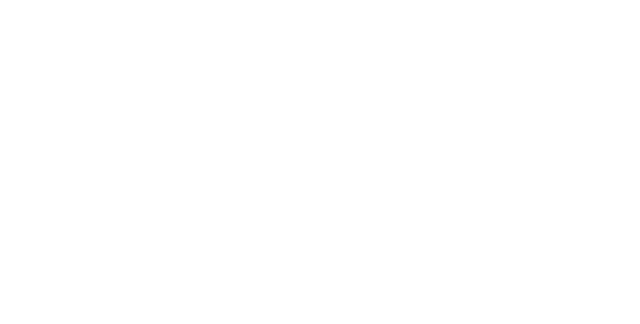
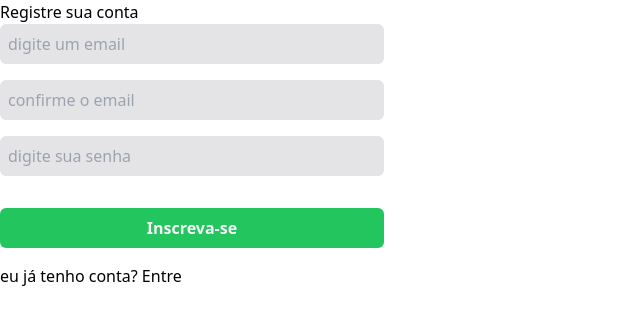
Before and after one commit to CaioLima10/admin-dashboard, a React (Vite) app: page /signup in a window 1280 px wide. Shown: the top 324 px of the page, without its empty margins (0-640 px from the left). Built offline with nearby package versions, Linux system fonts and the light colour scheme.

Commit message:
feat: signin and signup, route private

```diff
--- a/src/App.tsx
+++ b/src/App.tsx
@@ -1,5 +1,12 @@
+import { AuthProvider } from "./context/auth";
+import { RoutesApp } from "./routes";
+
 export function App() {
-  return <main></main>;
+  return (
+    <AuthProvider>
+      <RoutesApp />
+    </AuthProvider>
+  );
 }
 
 export default App;
--- /dev/null
+++ b/src/components/button/index.tsx
@@ -0,0 +1,15 @@
+import { ButtonHTMLAttributes } from "react";
+
+type ButtonProps = ButtonHTMLAttributes<HTMLButtonElement>;
+
+export function Button(props: ButtonProps) {
+  return (
+    <button
+      className="p-2 outline-none border-none rounded-md w-full cursor-pointer
+      bg-green-500 text-zinc-100 font-semibold text-base max-w-sm"
+      {...props}
+    >
+      {props.children}
+    </button>
+  );
+}
--- /dev/null
+++ b/src/components/input/index.tsx
@@ -0,0 +1,12 @@
+import { InputHTMLAttributes } from "react";
+
+type InputProps = InputHTMLAttributes<HTMLInputElement>;
+
+export function Input(props: InputProps) {
+  return (
+    <input
+      {...props}
+      className="outline-none p-2 w-full max-w-sm rounded-md text-base bg-zinc-200 border-none"
+    />
+  );
+}
--- /dev/null
+++ b/src/context/auth.tsx
@@ -0,0 +1,87 @@
+import { createContext, useEffect, useState } from "react";
+import { IUserAuthProps, IUserProviderProps } from "./types";
+
+export interface IContextData {
+  user: IUserAuthProps | null;
+  signed: boolean;
+  signin: (email: string, password: string) => void;
+  signup: (email: string, password: string) => void;
+
+  signout: () => void;
+}
+
+export const AuthContext = createContext<IContextData>({} as IContextData);
+
+export const AuthProvider = ({ children }: IUserProviderProps) => {
+  const [user, setUser] = useState<IUserAuthProps | null>(null);
+
+  useEffect(() => {
+    const userToken = localStorage.getItem("users_token");
+    const usersStorage = localStorage.getItem("users_db");
+
+    if (userToken && usersStorage) {
+      const hasUser = JSON.parse(usersStorage)?.filter(
+        (user: IUserAuthProps) => user.email === JSON.parse(userToken).email
+      );
+
+      if (hasUser) setUser(hasUser[0]);
+    }
+  }, []);
+
+  const signed = !!user;
+
+  const signin = (email: string, password: string) => {
+    const usersStorage = JSON.parse(localStorage.getItem("users_db") || "[]");
+
+    const hasUser = usersStorage?.filter(
+      (user: IUserAuthProps) => user.email === email
+    );
+
+    if (hasUser?.length) {
+      if (hasUser[0].email === email && hasUser[0].password === password) {
+        const token = Math.random().toString(36).substring(2);
+        localStorage.setItem("user_token", JSON.stringify({ email, token }));
+        setUser(hasUser);
+        return;
+      } else {
+        return "E-mail ou senha incorreta";
+      }
+    } else {
+      return "Usuario não cadastrado";
+    }
+  };
+
+  const signup = (email: string, password: string) => {
+    const usersStorage = JSON.parse(localStorage.getItem("users_db") || "[]");
+
+    const hasUser = usersStorage?.filter(
+      (user: IUserAuthProps) => user.email === email
+    );
+
+    if (hasUser?.length) {
+      return "Já tem uma conta com esse E-mail";
+    }
+    let newUser;
+
+    if (usersStorage) {
+      newUser = [...usersStorage, { email, password }];
+    } else {
+      newUser = [{ email, password }];
+    }
+
+    localStorage.setItem("users_db", JSON.stringify(newUser));
+
+    return;
+  };
+
+  const signout = () => {
+    setUser(null);
+    localStorage.removeItem("users_token");
+  };
+
+  return (
+    <AuthContext.Provider value={{ user, signed, signin, signup, signout }}>
+      {children}
+    </AuthContext.Provider>
+  );
+};
--- /dev/null
+++ b/src/context/hooks.tsx
@@ -0,0 +1,8 @@
+import { useContext } from "react";
+import { AuthContext } from "./auth";
+
+export function useAuth() {
+  const context = useContext(AuthContext);
+
+  return context;
+}
--- /dev/null
+++ b/src/context/types.ts
@@ -0,0 +1,8 @@
+export interface IUserAuthProps {
+  email: string;
+  password: string;
+}
+
+export interface IUserProviderProps {
+  children: JSX.Element;
+}
--- /dev/null
+++ b/src/pages/home/index.tsx
@@ -0,0 +1,14 @@
+import { useNavigate } from "react-router-dom";
+import { Button } from "../../components/button";
+import { useAuth } from "../../context/hooks";
+
+export function HomePage() {
+  const navigate = useNavigate();
+  const { signout } = useAuth();
+
+  return (
+    <div>
+      <Button onClick={() => [signout(), navigate("/")]}>Sair</Button>
+    </div>
+  );
+}
--- /dev/null
+++ b/src/pages/signin/index.tsx
@@ -0,0 +1,59 @@
+import { useState } from "react";
+import { Button } from "../../components/button";
+import { Input } from "../../components/input";
+import { Link, useNavigate } from "react-router-dom";
+import { useAuth } from "../../context/hooks";
+
+export function Signin() {
+  const { signin } = useAuth();
+  const navigate = useNavigate();
+
+  const [email, setEmail] = useState("");
+  const [password, setPassword] = useState("");
+  const [error, setError] = useState("");
+
+  function handleLogin() {
+    if (!email || !password) {
+      setError("Preencha todos os campos");
+      return;
+    }
+
+    const res = signin(email, password);
+
+    if (res) {
+      setError(res);
+      return;
+    }
+
+    navigate("/home");
+  }
+
+  return (
+    <form>
+      <h1>Registre sua conta</h1>
+      <div className="flex flex-col gap-4">
+        <Input
+          value={email}
+          onChange={(event) => [setEmail(event.target.value), setError("")]}
+          placeholder="digite um email"
+          type="text"
+        />
+        <Input
+          value={password}
+          onChange={(event) => [setPassword(event.target.value), setError("")]}
+          placeholder="digite sua senha"
+          type="password"
+        />
+        <span>{error}</span>
+        <Button type="button" onClick={handleLogin}>
+          Registrar
+        </Button>
+
+        <div>
+          <span>Não tem uma conta?</span>
+          <Link to={"/signup"}>&nbsp;Registre-se</Link>
+        </div>
+      </div>
+    </form>
+  );
+}
--- /dev/null
+++ b/src/pages/signup/index.tsx
@@ -0,0 +1,73 @@
+import { Link, useNavigate } from "react-router-dom";
+import { Input } from "../../components/input";
+import { Button } from "../../components/button";
+import { useState } from "react";
+import { useAuth } from "../../context/hooks";
+
+export function Signup() {
+  const navigate = useNavigate();
+  const { signup } = useAuth();
+
+  const [email, setEmail] = useState("");
+  const [emailConfirm, setEmailConfirm] = useState("");
+  const [password, setPassword] = useState("");
+  const [error, setError] = useState("");
+
+  function handleSignup() {
+    if (!email || !emailConfirm || !password) {
+      setError("Preencha todos os campos");
+      return;
+    } else if (email !== emailConfirm) {
+      setError("Os e-mails não são iguais");
+      return;
+    }
+
+    const res = signup(email, password);
+
+    if (res) {
+      setError(res);
+      return;
+    }
+
+    alert("Usuario cadastrado com sucesso");
+    navigate("/");
+  }
+
+  return (
+    <form>
+      <h1>Registre sua conta</h1>
+      <div className="flex flex-col gap-4">
+        <Input
+          value={email}
+          onChange={(event) => [setEmail(event.target.value), setError("")]}
+          placeholder="digite um email"
+          type="text"
+        />
+        <Input
+          value={emailConfirm}
+          onChange={(event) => [
+            setEmailConfirm(event.target.value),
+            setError(""),
+          ]}
+          placeholder="confirme o email"
+          type="text"
+        />
+        <Input
+          value={password}
+          onChange={(event) => [setPassword(event.target.value), setError("")]}
+          placeholder="digite sua senha"
+          type="password"
+        />
+        <span>{error}</span>
+        <Button type="button" onClick={handleSignup}>
+          Inscreva-se
+        </Button>
+
+        <div>
+          <span>eu já tenho conta?</span>
+          <Link to={"/"}>&nbsp;Entre</Link>
+        </div>
+      </div>
+    </form>
+  );
+}
--- /dev/null
+++ b/src/private.tsx
@@ -0,0 +1,3 @@
+export function PrivatePage() {
+  return <h1>Rota privada</h1>;
+}
--- /dev/null
+++ b/src/routes.tsx
@@ -0,0 +1,40 @@
+import {
+  BrowserRouter,
+  Navigate,
+  Route,
+  RouteProps,
+  Routes,
+} from "react-router-dom";
+import { Signin } from "./pages/signin";
+import { Signup } from "./pages/signup";
+import { useAuth } from "./context/hooks";
+import { HomePage } from "./pages/home";
+
+export function RoutesApp() {
+  const PrivateRoute: React.FC<RouteProps> = ({ element }) => {
+    const { signed } = useAuth();
+    return signed ? element : <Navigate to="/signin" replace />;
+  };
+
+  const PrivatePage: React.FC<{ item: React.ComponentType }> = ({
+    item: Component,
+  }) => {
+    const { signed } = useAuth();
+
+    return signed ? <Component /> : <Navigate to="/signin" replace />;
+  };
+
+  return (
+    <BrowserRouter>
+      <Routes>
+        <Route
+          path="/home"
+          element={<PrivateRoute element={<PrivatePage item={HomePage} />} />}
+        />
+        <Route path="/signin" element={<Signin />} />
+        <Route path="/signup" element={<Signup />} />
+        <Route path="*" element={<Navigate to="/signin" replace />} />
+      </Routes>
+    </BrowserRouter>
+  );
+}
```
